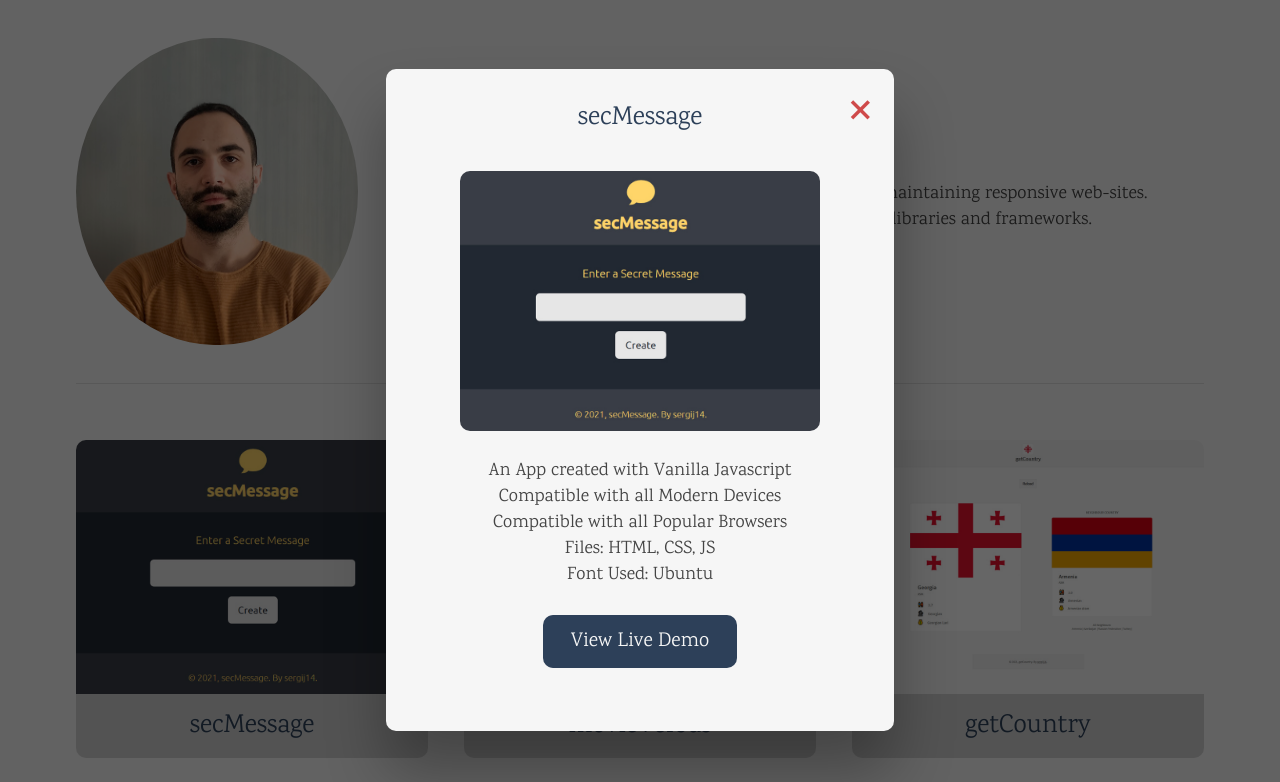
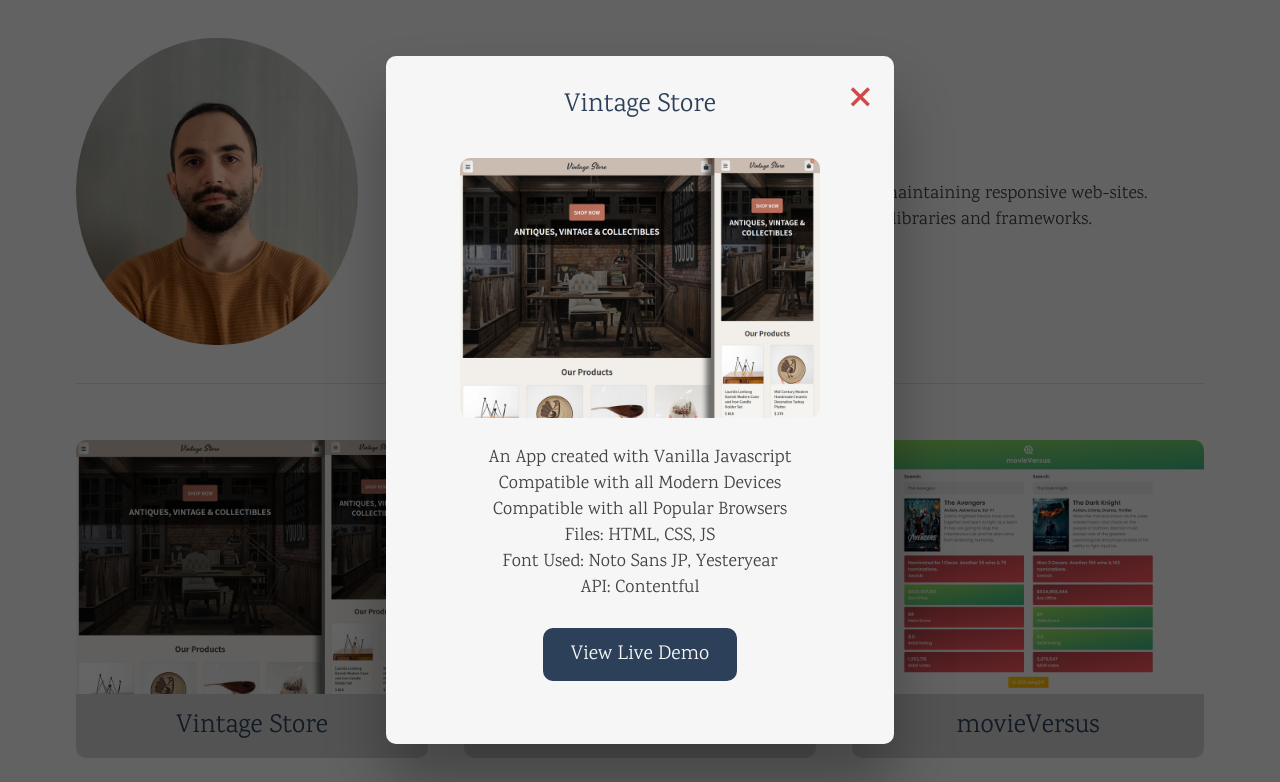
Before and after one commit to sergij14/sergij14-portfolio, a website built with Parcel: page index.html in a window 1280 px wide. Both pictures are taken after a click on the link 252 px from the left and 566 px from the top of the page. Shown: the top 782 px of the page. Built offline with nearby package versions, Linux system fonts and the light colour scheme.

Commit message:
edded project

```diff
--- a/index.html
+++ b/index.html
@@ -63,6 +63,13 @@
         <div class="portfolio__row padding-1">
 
 
+          <div class="portfolio__item">
+            <a class="btn-modal" data-modal="modal7" href="#">
+              <img src="img/portfolio/vnt.jpg" alt="">
+            </a>
+            <h4><a class="btn-modal" data-modal="modal7" href="#">Vintage Store</a></h4>
+          </div>
+
 
           <div class="portfolio__item">
             <a class="btn-modal" data-modal="modal6" href="#">
@@ -121,6 +128,30 @@
         </div>
 
 
+        <div class="modal" id="modal7">
+          <button data-modal="modal7" class="btn-modal btn--close-modal">&times;</button>
+          <h2 class="modal__header">Vintage Store</h2>
+          <div class="modal__content">
+            <img src="img/portfolio/vnt.jpg" alt="" />
+            <p>
+              An App created with Vanilla Javascript<br>
+              Compatible with all Modern Devices<br>
+              Compatible with all Popular Browsers<br>
+              Files: HTML, CSS, JS<br>
+              Font Used: Noto Sans JP, Yesteryear<br>
+              API: Contentful
+            </p>
+
+
+            <a class="btn" target="_blank" href="https://store-vintage.netlify.app">
+
+              View Live Demo
+            </a>
+          </div>
+        </div>
+
+
+
         <div class="modal" id="modal6">
           <button data-modal="modal6" class="btn-modal btn--close-modal">&times;</button>
           <h2 class="modal__header">secMessage</h2>
@@ -131,7 +162,7 @@
               Compatible with all Modern Devices<br>
               Compatible with all Popular Browsers<br>
               Files: HTML, CSS, JS<br>
-              Font Used: Ubuntu<br>
+              Font Used: Ubuntu
             </p>
 
 
```
Also changed, not shown: dist/index.html, dist/vnt.b16261f8.jpg (added), dist/vnt.b34027e3.jpg (added), img/portfolio/vnt.jpg (added), 2 other files.
